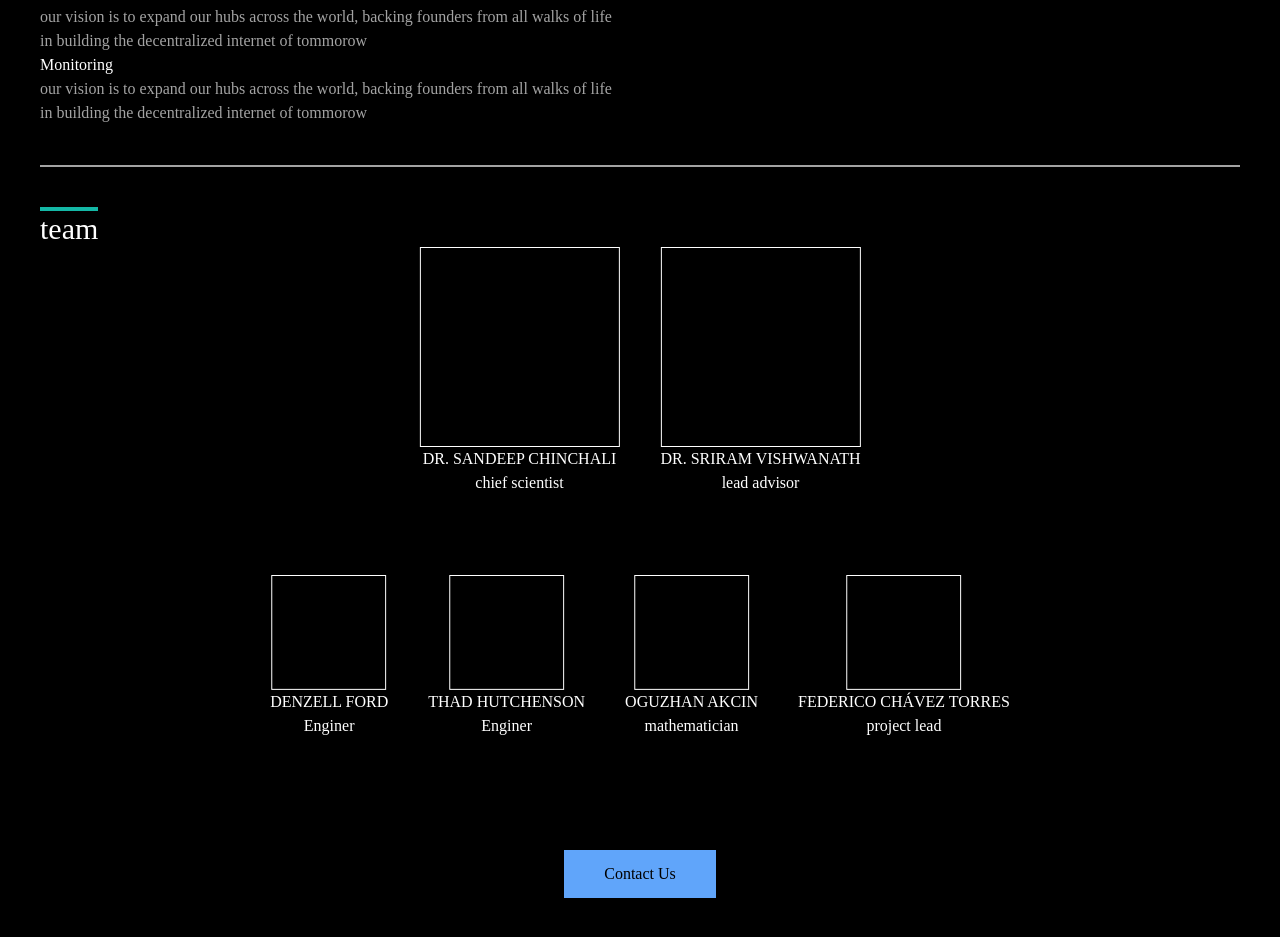
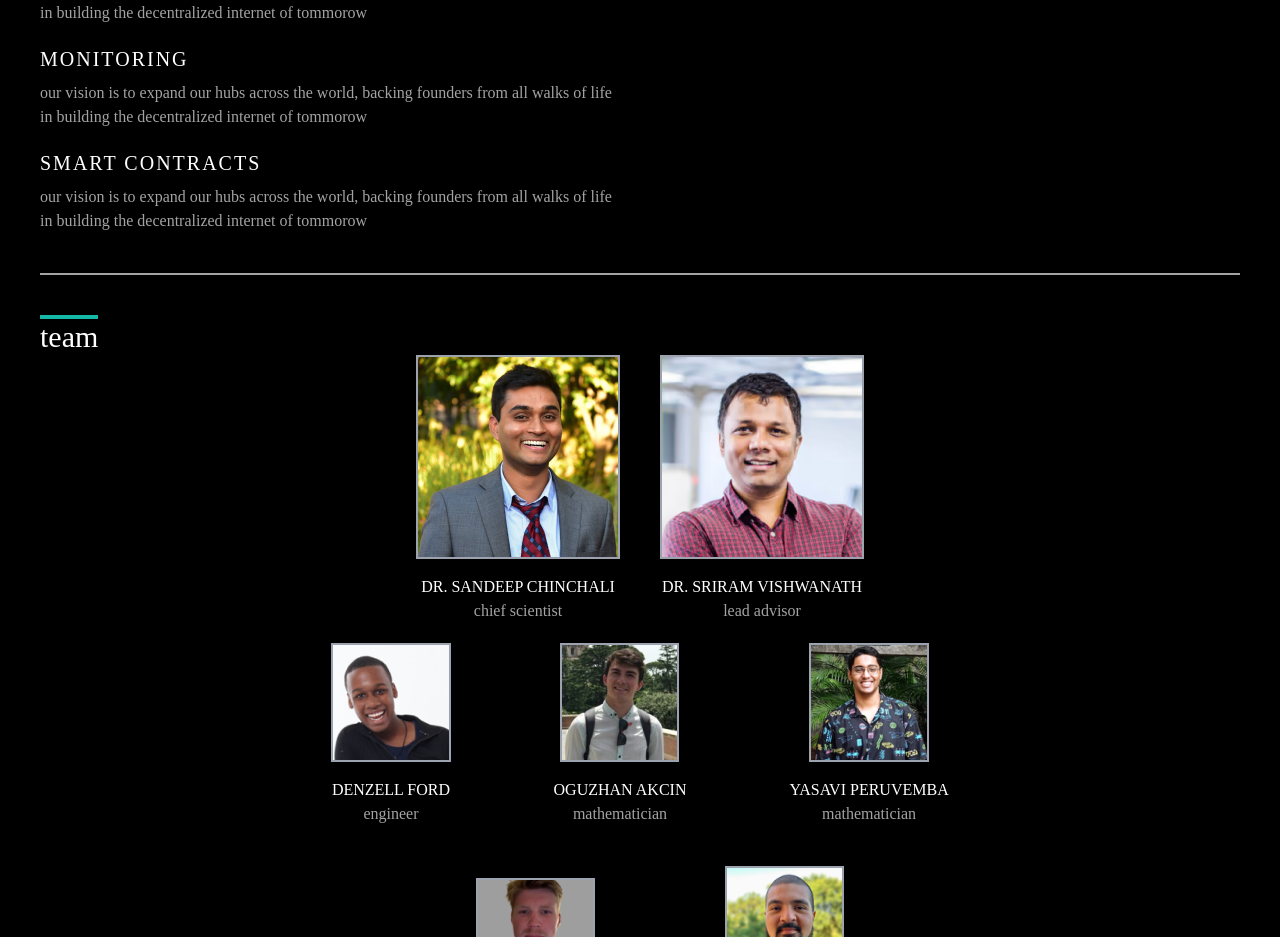
Before and after one commit to TokenDynamics/tokendynamics.github.io, a website: page index.html in a window 1280 px wide. Shown: the part 745-1682 px from the top of the page. Drawn offline with Linux system fonts and the light colour scheme.

Commit message:
Added images, links, and text

```diff
--- a/index.html
+++ b/index.html
@@ -16,39 +16,46 @@
   </head>
   <body class="bg-black text-white mx-10">
     <section>
-      <header class="flex justify-between w-full items-center mb-5">
+      <header class="flex justify-between w-full items-center mb-5 py-4">
         <div>
           <p>Token</p>
           <p>Dynamics</p>
         </div>
-        <div class="flex border-b-2 border-blue-300 space-x-2 items-center p-2 uppercase">
+        <div class="flex border-b-2 border-blue-300 space-x-5 items-center p-2 uppercase">
           <p>About</p>
-          <p>Research</p>
+          <a href="https://utexas.box.com/s/wzxyrxn9oiey9w523tbz80dtsndd1w2u">Research</a>
         </div>
         <div>
         </div>
       </header>
+
       <div class="fancy-magic-bg flex flex-col justify-center items-end space-y-4 pr-10 pt-14 pb-28">
         <p class="text-7xl text-right max-w-2xl tracking-wider">Dynamic Token Modeling and Simulation</p>
         <p class="tracking-[0.52em] uppercase text-blue-300">Design, Verify, Monitor</p>
-        <a class="px-10 py-3 bg-white text-black upppercase">Contact Us</a>
+        <a href="https://calendly.com/fede33/token-economics-chat" class="px-10 py-3 bg-white text-black upppercase">Contact Us</a>
       </div>
     </section>
     <p class="text-neutral-400 max-w-lg my-4">our products are driven by cutting-edge research in control theory and battle-tested knowledge in industry</p>
     <div class="border border-neutral-400 my-4"></div>
     <section class="flex justify-between">
-      <div>
+      <div class="space-y-5">
         <div>
-          <h3>Tokenomics</h3>
-          <h3 class="text-neutral-400 max-w-xl">our vision is to expand our hubs across the world, backing founders from all walks of life in building the decentralized internet of tommorow</h3>
+          <h3 class="text-xl tracking-widest uppercase mb-2">Simulation</h3>
+          <h3 class="text-neutral-400 max-w-xl">
+our vision is to expand our hubs across the world, backing founders from all walks of life in building the decentralized internet of tommorow
+          </h3>
         </div>
         <div>
-          <h3>Simulation</h3>
-          <h3 class="text-neutral-400 max-w-xl">our vision is to expand our hubs across the world, backing founders from all walks of life in building the decentralized internet of tommorow</h3>
+          <h3 class="text-xl tracking-widest uppercase mb-2">Monitoring</h3>
+          <h3 class="text-neutral-400 max-w-xl">
+our vision is to expand our hubs across the world, backing founders from all walks of life in building the decentralized internet of tommorow
+          </h3>
         </div>
         <div>
-          <h3>Monitoring</h3>
-          <h3 class="text-neutral-400 max-w-xl">our vision is to expand our hubs across the world, backing founders from all walks of life in building the decentralized internet of tommorow</h3>
+          <h3 class="text-xl tracking-widest uppercase mb-2">Smart Contracts</h3>
+          <h3 class="text-neutral-400 max-w-xl">
+our vision is to expand our hubs across the world, backing founders from all walks of life in building the decentralized internet of tommorow
+          </h3>
         </div>
       </div>
 
@@ -61,45 +68,55 @@
       <span class="self-start border-t-4 border-teal-500 text-3xl"> team </span>
       <div class="flex justify-center space-x-10">
         <div class="flex flex-col items-center justify-center">
-          <img src="/public/big.png" alt="">
+          <img class="border-2 border-gray-400 mb-4" src="/public/sandeep.png" alt="">
           <p>DR. SANDEEP CHINCHALI</p>
-          <p>chief scientist</p>
+          <p class="text-neutral-400">chief scientist</p>
         </div>
         <div class="flex flex-col items-center justify-center">
-          <img src="/public/big.png" alt="">
+          <img class="border-2 border-gray-400 mb-4" src="/public/sriram.png" alt="">
           <p>DR. SRIRAM VISHWANATH</p>
-          <p>lead advisor</p>
+          <p class="text-neutral-400">lead advisor</p>
         </div>
       </div>
-      <div class="py-10"></div>
-      <div class="flex justify-center space-x-10">
-        <div class="flex flex-col items-center justify-center">
-          <img src="/public/small.png" alt="">
+      <div class="flex justify-center space-x-10 flex-wrap">
+        <div class="flex flex-col items-center justify-center basis-1/4 -mx-5 my-5">
+          <img class="border-2 border-gray-400 mb-4" src="/public/denzell.png" alt="">
           <p>DENZELL FORD</p>
-          <p>Enginer</p>
+          <p class="text-neutral-400">engineer</p>
         </div>
-        <div class="flex flex-col items-center justify-center">
-          <img src="/public/small.png" alt="">
+        <div class="flex flex-col items-center justify-center basis-1/4 -mx-5 my-5">
+          <img class="border-2 border-gray-400 mb-4" src="/public/oguzhan.png" alt="">
+          <p>OGUZHAN AKCIN</p>
+          <p class="text-neutral-400">mathematician</p>
+        </div>
+        <div class="flex flex-col items-center justify-center basis-1/4 -mx-5 my-5">
+          <img class="border-2 border-gray-400 mb-4" src="/public/yasavi.png" alt=""/>
+          <p>YASAVI PERUVEMBA</p>
+          <p class="text-neutral-400">mathematician</p>
+        </div>
+        <div class="flex flex-col items-center justify-center basis-1/4 -mx-5 my-5">
+          <img class="border-2 border-gray-400 mb-4" src="/public/thad.png" alt="">
           <p>THAD HUTCHENSON</p>
-          <p>Enginer</p>
+          <p class="text-neutral-400">engineer</p>
         </div>
-        <div class="flex flex-col items-center justify-center">
-          <img src="/public/small.png" alt="">
-          <p>OGUZHAN AKCIN</p>
-          <p>mathematician</p>
-        </div>
-        <div class="flex flex-col items-center justify-center">
-          <img src="/public/small.png" alt="">
-          <p>FEDERICO CHÁVEZ TORRES</p>
-          <p>project lead</p>
+        <div class="flex flex-col items-center justify-center basis-1/4 -mx-5 my-5">
+          <img class="border-2 border-gray-400 mb-4" src="/public/federico.png" alt=""/>
+          <div class="text-center">
+            <p>FEDERICO CHÁVEZ</p>
+            <p>TORRES</p>
+          </div>
+          <p class="text-neutral-400">project lead</p>
         </div>
       </div>
       <div class="py-14"></div>
-      <a class="px-10 py-3 bg-blue-400 text-black upppercase">Contact Us</a>
+      <a href="https://calendly.com/fede33/token-economics-chat" class="px-10 py-3 bg-blue-400 text-black upppercase">Contact Us</a>
     </section>
     <div class="py-20"></div>
     <footer class="flex justify-between mx-24 pt-10 pb-14">
-      <p>© 2023</p>
+      <div>
+        <p>© 2023</p>
+        <p>Copyright Token Dynamics LLC</p>
+      </div>
       <p>Terms of Service</p>
     </footer>
   </body>
```
Also changed, not shown: dist/styles.css, public/denzell.png (added), public/federico.png (added), public/oguzhan.png (added), public/sandeep.png (added), public/sriram.png (added), public/thad.png (added), public/yasavi.png (added).
